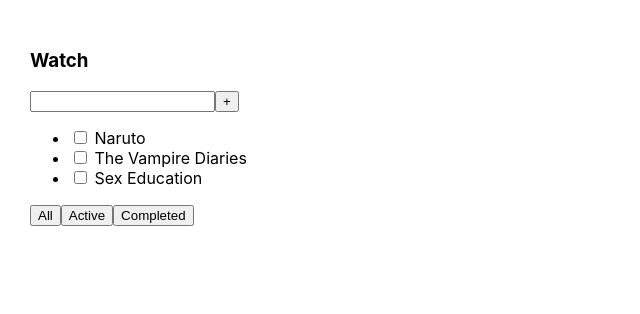
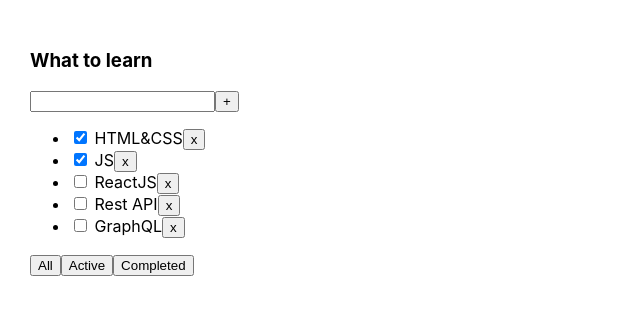
Before and after one commit to SoundShocking/it-incubator-todolist, a React (Create React App) app: page / in a window 1280 px wide. Shown: the top 314 px of the page, without its empty margins (0-640 px from the left). Built offline with nearby package versions, Linux system fonts and the light colour scheme.

Commit message:
lesson 2

```diff
--- a/src/App.tsx
+++ b/src/App.tsx
@@ -1,17 +1,44 @@
-import React from 'react';
+import React, { useState } from 'react';
 import './App.css';
 import { TaskType, Todolist } from "./Todolist";
 
+export type FilterValuesType = "all" | "active" | "completed"
+
 function App() {
-	const tasks1: Array<TaskType> = [
-		{ id: 1, title: 'Naruto', isDone: false },
-		{ id: 2, title: 'The Vampire Diaries', isDone: false },
-		{ id: 3, title: 'Sex Education', isDone: false },
-	];
+	const [tasks, setTasks] = useState<TaskType[]>([
+		{ id: 1, title: 'HTML&CSS', isDone: true },
+		{ id: 2, title: 'JS', isDone: true },
+		{ id: 3, title: 'ReactJS', isDone: false },
+		{ id: 4, title: 'Rest API', isDone: false },
+		{ id: 5, title: 'GraphQL', isDone: false },
+	])
+
+	const [filter, setFilter] = useState<FilterValuesType>("all")
+
+	const removeTask = (id: number) => {
+		const filteredTasks = tasks.filter(task => task.id !== id)
+		setTasks(filteredTasks)
+	}
+
+	let tasksForTodolist = tasks;
+
+	if (filter === "active") {
+		tasksForTodolist = tasks.filter(task => !task.isDone)
+	}
+
+	if (filter === "completed") {
+		tasksForTodolist = tasks.filter(task => task.isDone)
+	}
+
+	const changeFilter = (value: FilterValuesType) => {
+		setFilter(value)
+	}
 
 	return (
 		<div className="App">
-			<Todolist title="Watch" tasks={tasks1}/>
+			<Todolist title="What to learn" tasks={ tasksForTodolist } removeTask={ removeTask }
+				changeFilter={ changeFilter }
+			/>
 		</div>
 	);
 }
--- a/src/Todolist.tsx
+++ b/src/Todolist.tsx
@@ -1,4 +1,5 @@
 import React from "react";
+import { FilterValuesType } from "./App";
 
 export type TaskType = {
 	id: number
@@ -9,29 +10,34 @@
 type PropsType = {
 	title: string
 	tasks: Array<TaskType>
+	removeTask: (id: number) => void
+	changeFilter: (value: FilterValuesType) => void
 }
 
-export function Todolist({ title, tasks }: PropsType) {
+export function Todolist({ title, tasks, removeTask, changeFilter }: PropsType) {
 	return (
 		<div>
-			<h3>{title}</h3>
+			<h3>{ title }</h3>
 			<div>
 				<input />
 				<button>+</button>
 			</div>
 
 			<ul>
-				{tasks.map(task => (
-					<li key={task.id}>
-						<input type="checkbox" checked={task.isDone}/> <span>{task.title}</span>
+				{ tasks.map(task => (
+					<li key={ task.id }>
+						<input type="checkbox" checked={ task.isDone } /> <span>{ task.title }</span>
+						<button onClick={ () => removeTask(task.id) }>x</button>
 					</li>
-				))}
+				)) }
 			</ul>
 
 			<div>
-				<button>All</button>
-				<button>Active</button>
-				<button>Completed</button>
+				<button onClick={ () => changeFilter("all") }>All
+				</button>
+				<button onClick={ () => changeFilter("active") }>Active</button>
+				<button onClick={ () => changeFilter("completed") }>Completed
+				</button>
 			</div>
 		</div>
 	)
```
